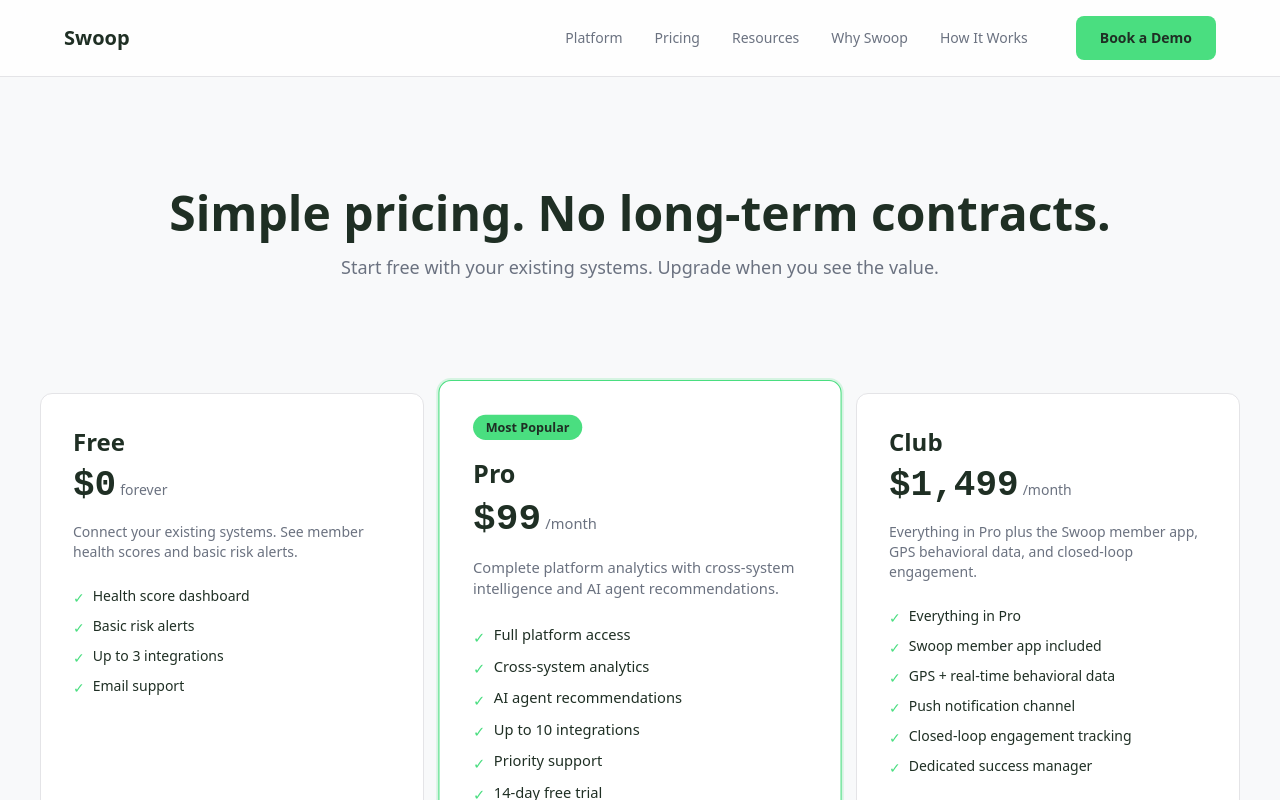
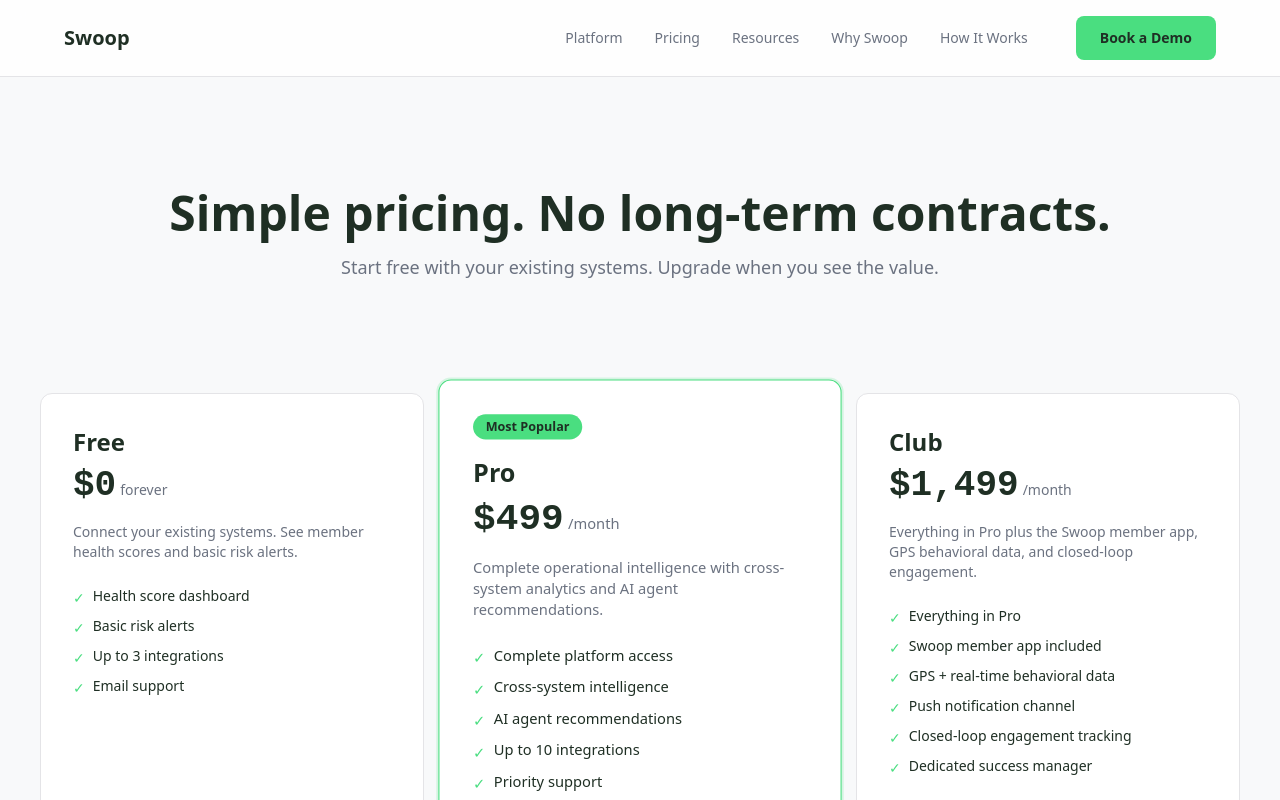
Before and after one commit to ty-hayes-82/swoop-member-intelligence-website, a Next.js app: page /pricing in a window 1280 px wide. Shown: the top 800 px of the page. Built offline with nearby package versions, Linux system fonts and the light colour scheme.

Commit message:
Fix pricing: Pro 9→99 + remove §9 violations (Five Lenses → operational intelligence)

```diff
--- a/app/pricing/page.jsx
+++ b/app/pricing/page.jsx
@@ -20,10 +20,10 @@ const tiers = [
   },
   {
     name: 'Pro',
-    price: '$99',
+    price: '$499',
     period: '/month',
-    desc: 'Complete platform analytics with cross-system intelligence and AI agent recommendations.',
-    features: ['Full platform access', 'Cross-system analytics', 'AI agent recommendations', 'Up to 10 integrations', 'Priority support', '14-day free trial'],
+    desc: 'Complete operational intelligence with cross-system analytics and AI agent recommendations.',
+    features: ['Complete platform access', 'Cross-system intelligence', 'AI agent recommendations', 'Up to 10 integrations', 'Priority support', '14-day free trial'],
     cta: 'Start 14-Day Trial',
     href: '/book-demo',
     popular: true,
```
